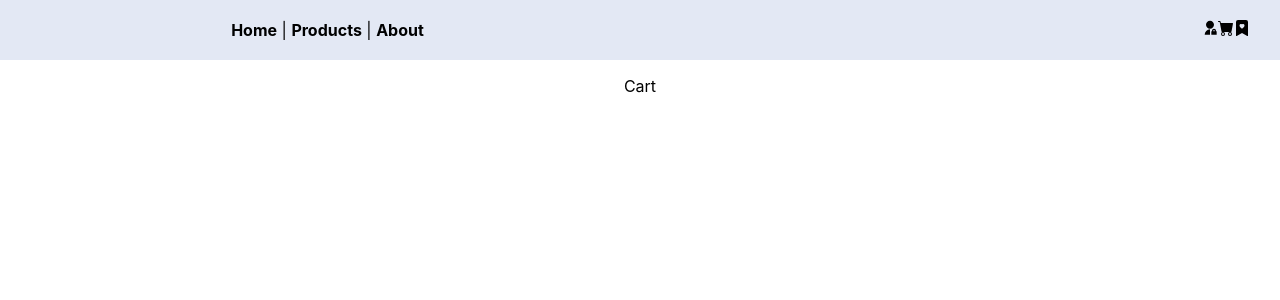
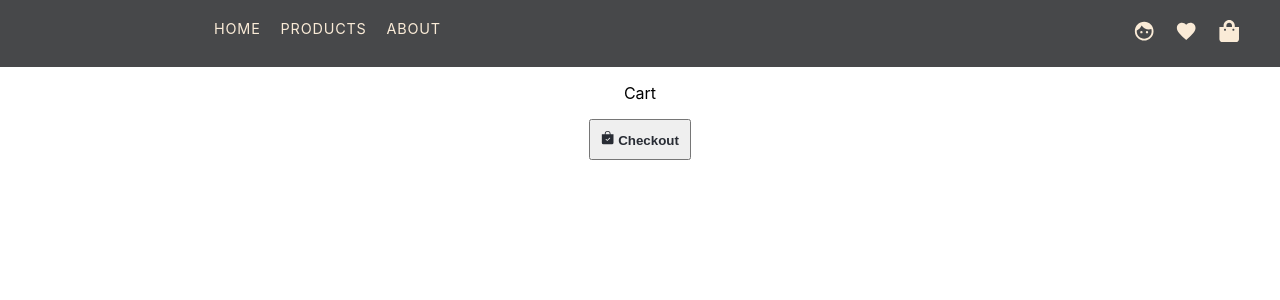
Before and after one commit to MoggeP/reactuppgift, a React (Create React App) app: page /Cart in a window 1280 px wide. Shown: the top 300 px of the page. Built offline with nearby package versions, Linux system fonts and the light colour scheme.

Commit message:
navbar/header small fix

```diff
--- a/src/App.css
+++ b/src/App.css
@@ -8,7 +8,7 @@
 }
 
 .navbar {
-  background-color: #e3e8f4;
+  background-color: #47484a;
   padding: 20px;
   display: flex;
   flex-direction: row;
@@ -16,24 +16,38 @@
   text-align: center;
   justify-content: space-around;
 }
-.navbar a {
-  text-decoration: none;
-  font-weight: 700;
-  color: black;
-}
-.navbar a:hover {
-  color: rgb(88, 88, 88);
-}
 
 .nav-1 {
   width: 100%;
-  background-color: #e3e8f4;
+  font-size: 0.9rem;
+  font-weight: 400;
+  letter-spacing: 0.05rem;
 }
 
 .nav-2 {
+  font-size: 1.4rem;
   width: 100%;
   text-align: right;
   padding-right: 50px;
+}
+
+.navbar a {
+  text-decoration: none;
+  color: antiquewhite;
+}
+
+.navbar a:hover {
+  color: rgb(215, 215, 215);
+}
+
+.checkout_btn {
+  padding: 10px;
+  font-weight: bold;
+}
+
+.checkout_btn a {
+  text-decoration: none;
+  color: #282c34;
 }
 
 @media (prefers-reduced-motion: no-preference) {
--- a/src/App.js
+++ b/src/App.js
@@ -6,8 +6,9 @@ import Checkout from './pages/Checkout'
 import About from './pages/About'
 import Header from './components/Header'
 import Products from './pages/Products'
+import Heart from './pages/Heart'
+import Admin from './pages/Admin'
 import Cart from './components/Cart'
-
 
 function App() {
   return (
@@ -20,8 +21,10 @@ function App() {
           <Route path='/Home' element={<Home/>}/>
           <Route path='/Products' element={<Products/>}/>
           <Route path='/About' element={<About/>}/>
+          <Route path='/Admin' element={<Admin/>}/>
+          <Route path='/Heart' element={<Heart/>}/>
           <Route path='/Cart' element={<Cart/>}/>
-          <Route path='/Checkout' element={<Checkout/>}/>
+          <Route path='/Cart/Checkout' element={<Checkout/>}/>
 
         </Routes>
         </BrowserRouter>
--- a/src/components/Cart.js
+++ b/src/components/Cart.js
@@ -1,8 +1,16 @@
 import React from 'react'
+import { BsBagCheckFill } from 'react-icons/bs'
+import {Link} from 'react-router-dom'
 
 function Cart() {
   return (
-    <div><p>Cart</p></div>
+    <div><p>Cart</p>
+
+     <div className='checkout'>
+    <button className='checkout_btn'><Link to="./Checkout"> {<BsBagCheckFill/>} Checkout</Link></button>
+    </div>
+    </div>
+
   )
 }
 
--- a/src/components/Header.js
+++ b/src/components/Header.js
@@ -1,19 +1,24 @@
 import React from 'react';
 import {Link} from 'react-router-dom';
-import { BsFillCartFill } from 'react-icons/bs'
-import { RiAdminFill } from 'react-icons/ri'
-import { BsFillBookmarkHeartFill } from 'react-icons/bs'
+import { FaShoppingBag } from 'react-icons/fa'
+import { MdFace } from 'react-icons/md'
+import { MdFavorite } from 'react-icons/md'
 
 function Header() {
   return (
     <nav className='navbar'>
       <div className='nav-1'>
-        <Link to="./Home">Home</Link> | <Link to="./Products">Products</Link> | <Link to="./About">About</Link>
+        <Link to="./Home" style={{padding: '10px'}}>HOME</Link>
+        <Link to="./Products" style={{padding: '10px'}}>PRODUCTS</Link>
+        <Link to="./About" style={{padding: '10px'}}>ABOUT</Link>
      </div>
      <div className='nav-2'>
-       <Link to="./Checkout">{<RiAdminFill/>}</Link>
-       <Link to="./Cart">{<BsFillCartFill/>}</Link>
-       <Link to="./Checkout">{<BsFillBookmarkHeartFill/>}</Link>
+       <Link to="./Admin" style={{padding: '10px'}}>{<MdFace/>}</Link>
+
+       <Link to="./Heart" style={{padding: '10px'}}>{<MdFavorite/>}</Link>
+
+       <Link to="./Cart" style={{padding: '10px'}}>{<FaShoppingBag/>}</Link>
+
      </div>
     </nav>
   )
--- /dev/null
+++ b/src/pages/Admin.js
@@ -0,0 +1,9 @@
+import React from 'react'
+
+function Admin() {
+  return (
+    <div><p>Admin</p></div>
+  )
+}
+
+export default Admin
--- /dev/null
+++ b/src/pages/Heart.js
@@ -0,0 +1,9 @@
+import React from 'react'
+
+function Heart() {
+  return (
+    <div><p>Heart</p></div>
+  )
+}
+
+export default Heart
```
